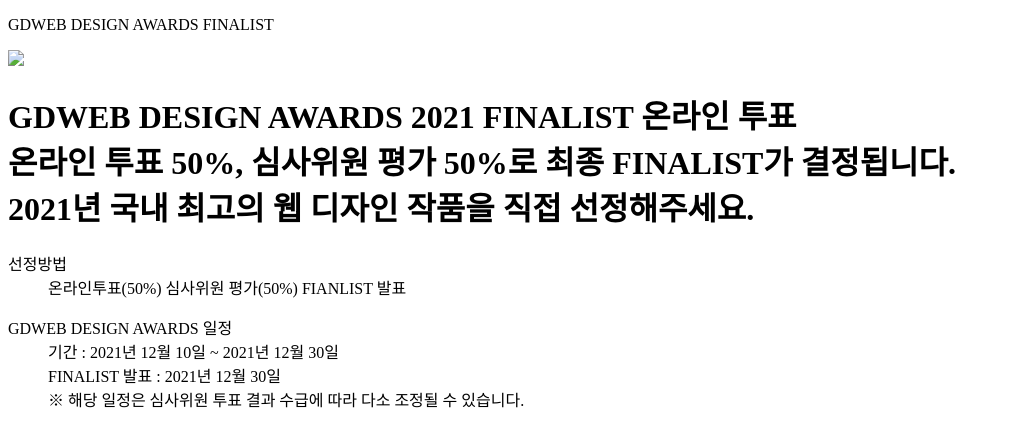
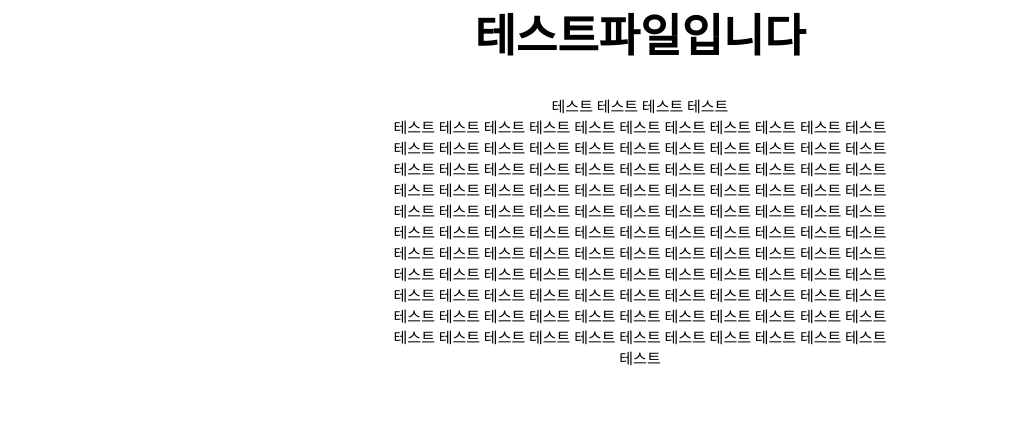
Before and after one commit to lfurita/test, a plain HTML site: page index.html in a window 1280 px wide. Shown: the whole page, without its empty margins (0-1010 px from the left). Drawn offline with Linux system fonts and the light colour scheme.

Commit message:
initial commit

```diff
--- a/index.html
+++ b/index.html
@@ -1,5 +1,5 @@
 <!DOCTYPE html>
-<html lang="en">
+<html lang="ko">
  <head>
   <meta charset="UTF-8">
   <meta name="Generator" content="EditPlus®">
@@ -7,76 +7,25 @@
   <meta name="Keywords" content="">
   <meta name="Description" content="">
   <title>테스트</title>
+  <link href="reset.css" rel="stylesheet" type="text/css">
 
 	<style type="text/css">
-	.wrap-loading{ /*화면 전체를 어둡게 합니다.*/
-	    position: fixed;
-	    left:0;
-	    right:0;
-	    top:0;
-	    bottom:0;
-	    background: rgba(0,0,0,0.2); /*not in ie */
-	    filter: progid:DXImageTransform.Microsoft.Gradient(startColorstr='#20000000', endColorstr='#20000000');    /* ie */
-	}
-	.wrap-loading div{ /*로딩 이미지*/
-		position: fixed;
-		top:50%;
-		left:50%;
-		margin-left: -21px;
-		margin-top: -21px;
-	}
-	.display-none{ /*감추기*/
-		display:none;
-	}
 	</style>
-	<style>
-	.max-small {
-	    width: auto; height: auto;
-	    max-width: 30px;
-	    max-height: 30px;
-	}
-	</style>
-	</head><body><div class="wrap-loading display-none">
-	    <div><img src="/pub/img/etc/loading.gif"></div>
-	</div>
-
-	<script>
-	  (function(i,s,o,g,r,a,m){i['GoogleAnalyticsObject']=r;i[r]=i[r]||function(){
-	  (i[r].q=i[r].q||[]).push(arguments)},i[r].l=1*new Date();a=s.createElement(o),
-	  m=s.getElementsByTagName(o)[0];a.async=1;a.src=g;m.parentNode.insertBefore(a,m)
-	  })(window,document,'script','//www.google-analytics.com/analytics.js','ga');
-
-	  ga('create', 'UA-47735941-1', 'gdweb.co.kr');
-	  ga('send', 'pageview');
-
-	</script>
  </head>
  <body>
   <div class="wrap">
 	<!-- s:title -->
 	<div class="top-title">
-		<p>GDWEB DESIGN AWARDS  FINALIST</p>
+		<p>테스트파일입니다</p>
 	</div>
 	<!-- e:title -->
 
 	<!-- s:awards contents -->
-	<div class="awards-area">
-		<div class="title"><img src="/img/sub/awards_title_img_2021.png"></div>
-		<div class="about-awards">
-			<h1>
-				<span>GDWEB DESIGN AWARDS 2021 FINALIST 온라인 투표</span><br>
-				온라인 투표 50%, 심사위원 평가 50%로 최종 FINALIST가 결정됩니다.<br>
-				2021년 국내 최고의 웹 디자인 작품을 직접 선정해주세요.
-			</h1>
+	<div class="test-area">
+		<div class="about-test">
+			<h1>테스트 테스트 테스트 테스트</h1>
 			<dl>
-				<dt>선정방법</dt>
-				<dd>온라인투표(50%) 심사위원 평가(50%) FIANLIST 발표</dd>
-			</dl>
-			<dl>
-				<dt>GDWEB DESIGN AWARDS 일정</dt>
-				<dd>기간 : 2021년 12월 10일 ~ 2021년 12월 30일</dd>
-				<dd>FINALIST 발표 : 2021년 12월 30일</dd>
-				<dd>※ 해당 일정은 심사위원 투표 결과 수급에 따라 다소 조정될 수 있습니다.</dd>
+				<dt>테스트 테스트 테스트 테스트 테스트 테스트 테스트 테스트 테스트 테스트 테스트 테스트 테스트 테스트 테스트 테스트 테스트 테스트 테스트 테스트 테스트 테스트 테스트 테스트 테스트 테스트 테스트 테스트 테스트 테스트 테스트 테스트 테스트 테스트 테스트 테스트 테스트 테스트 테스트 테스트 테스트 테스트 테스트 테스트 테스트 테스트 테스트 테스트 테스트 테스트 테스트 테스트 테스트 테스트 테스트 테스트 테스트 테스트 테스트 테스트 테스트 테스트 테스트 테스트 테스트 테스트 테스트 테스트 테스트 테스트 테스트 테스트 테스트 테스트 테스트 테스트 테스트 테스트 테스트 테스트 테스트 테스트 테스트 테스트 테스트 테스트 테스트 테스트 테스트 테스트 테스트 테스트 테스트 테스트 테스트 테스트 테스트 테스트 테스트 테스트 테스트 테스트 테스트 테스트 테스트 테스트 테스트 테스트 테스트 테스트 테스트 테스트 테스트 테스트 테스트 테스트 테스트 테스트 테스트 테스트 테스트 테스트</dt>
 			</dl>
 		</div>
 	</div>
--- a/reset.css
+++ b/reset.css
@@ -1,120 +1,4 @@
 @charset "utf-8";
-@import url('https://fonts.googleapis.com/css?family=Montserrat:100,200,300,400,500,600,700,800,900&display=swap');
-@import url('https://fonts.googleapis.com/css?family=Poppins:100,200,300,400,500,600,700,800,900&display=swap');
-@import url('https://fonts.googleapis.com/css?family=Nanum+Gothic:400,700,800&display=swap&subset=korean');
-@import url('https://fonts.googleapis.com/css?family=Noto+Sans+KR:100,300,400,500,700,900&display=swap&subset=korean');
-@import url('https://cdn.jsdelivr.net/gh/moonspam/NanumSquare@1.0/nanumsquare.css');
-@import url('https://fonts.googleapis.com/css2?family=Cinzel:wght@400;700;900&display=swap');
-@import url('https://fonts.googleapis.com/css2?family=Play:wght@400;700&display=swap');
-
-@font-face { font-family:'NanumSquareRound'; src: url('https://cdn.jsdelivr.net/gh/projectnoonnu/noonfonts_two@1.0/NanumSquareRound.woff') format('woff'); font-weight: normal; font-style: normal;}
-@font-face {
-    font-family: 'NEXEN_TIRE_Bold';
-    src: url('https://cdn.jsdelivr.net/gh/projectnoonnu/noonfonts_eight@1.0/NEXEN_TIRE_Bold.woff') format('woff');
-    font-weight: normal;
-    font-style: normal;
-}
-
-/*-- font --*/
-@font-face {
-    font-family: 'malgun';
-    font-style: normal;
-    font-weight: 300;
-    src: url(font/malgun.eot);
-    src: url(font/malgun.eot?#iefix) format('embedded-opentype'),
-		 /*url(font/malgun.woff2) format('woff2'),
-		 url(font/malgun.woff) format('woff'),
-		 url(font/malgun.otf) format('opentype'),*/
-		 url(font/malgun.ttf) format('truetype');
-}
-
-@font-face {
-    font-family: 'malgun';
-    font-style: normal;
-    font-weight: 600;
-    src: url(font/malgunbd.eot);
-    src: url(font/malgunbd.eot?#iefix) format('embedded-opentype'),
-		/* url(font/malgunbd.woff2) format('woff2'),
-		 url(font/malgunbd.woff) format('woff'),
-		 url(font/malgunbd.otf) format('opentype'),*/
-		 url(font/malgunbd.ttf) format('truetype');
-}
-
-@font-face {
-    font-family: adobe-gothic-std, sans-serif;
-	font-weight: 700;
-	font-style: normal;
-}
-
-@font-face {
-    font-family: adobe-gothic-std, sans-serif;
-	font-weight: 300;
-	font-style: normal;
-}
-
-/*
- * Nanum Barun Gothic (Korean) http://hangeul.naver.com
- */
-@font-face {
-  font-family: 'Nanum Barun Gothic';
-  font-style: normal;
-  font-weight: 200;
-  src: url(../fonts/NanumBarunGothicUltraLight.eot);
-  src: local('Nanum Barun Gothic UltraLight'),
-       local('NanumBarunGothicUltraLight'),
-       url(../fonts/NanumBarunGothicUltraLight.eot?#iefix) format('embedded-opentype'),
-       url(../fonts/NanumBarunGothicUltraLight.woff2) format('woff2'),
-       url(../fonts/NanumBarunGothicUltraLight.woff) format('woff'),
-       url(../fonts/NanumBarunGothicUltraLight.ttf) format('truetype');
-}
-
-@font-face {
-  font-family: 'Nanum Barun Gothic';
-  font-style: normal;
-  font-weight: 300;
-  src: url(../fonts/NanumBarunGothicLight.eot);
-  src: local('Nanum Barun Gothic Light'),
-       local('NanumBarunGothicLight'),
-       url(../fonts/NanumBarunGothicLight.eot?#iefix) format('embedded-opentype'),
-       url(../fonts/NanumBarunGothicLight.woff2) format('woff2'),
-       url(../fonts/NanumBarunGothicLight.woff) format('woff'),
-       url(../fonts/NanumBarunGothicLight.ttf) format('truetype');
-}
-
-@font-face {
-  font-family: 'Nanum Barun Gothic';
-  font-style: normal;
-  font-weight: 400;
-  src: url(../fonts/NanumBarunGothic.eot);
-  src: local('Nanum Barun Gothic'),
-       local('NanumBarunGothic'),
-       url(../fonts/NanumBarunGothic.eot?#iefix) format('embedded-opentype'),
-       url(../fonts/NanumBarunGothic.woff2) format('woff2'),
-       url(../fonts/NanumBarunGothic.woff) format('woff'),
-       url(../fonts/NanumBarunGothic.ttf) format('truetype');
-}
-
-@font-face {
-  font-family: 'Nanum Barun Gothic';
-  font-style: normal;
-  font-weight: 700;
-  src: url(../fonts/NanumBarunGothicBold.eot);
-  src: local('Nanum Barun Gothic Bold'),
-       local('NanumBarunGothicBold'),
-       url(../fonts/NanumBarunGothicBold.eot?#iefix) format('embedded-opentype'),
-       url(../fonts/NanumBarunGothicBold.woff2) format('woff2'),
-       url(../fonts/NanumBarunGothicBold.woff) format('woff'),
-       url(../fonts/NanumBarunGothicBold.ttf) format('truetype');
-}
-
-@font-face {
-    font-family: 'NEXEN_TIRE_Bold';
-    src: url('https://cdn.jsdelivr.net/gh/projectnoonnu/noonfonts_eight@1.0/NEXEN_TIRE_Bold.woff') format('woff');
-    font-weight: normal;
-    font-style: normal;
-}
-
-
 
 /*reset*/
 body,div,dl,dt,dd,ul,ol,li,h1,h2,h3,h4,h5,h6,pre,code,form,fieldset,legend,textarea,p,blockquote,th,td,input,select,textarea,button{margin:0;padding:0;}
@@ -399,3 +283,16 @@ body,a,[type=text], [type=password], [type=file], [type=email], [type=number], [
 /*float*/
 .f-l{float:left;}
 .f-r{float:right;}
+
+.wrap {
+  width:100%; margin:0; padding:0;
+}
+.top-title {
+  font-size:3em; font-weight:bold; text-align: center;
+}
+.test-area {
+  width: 100%;
+}
+.about-test {
+  width:500px; text-align: center; margin: 30px auto;
+}
```
Also changed, not shown: 1 other file.
